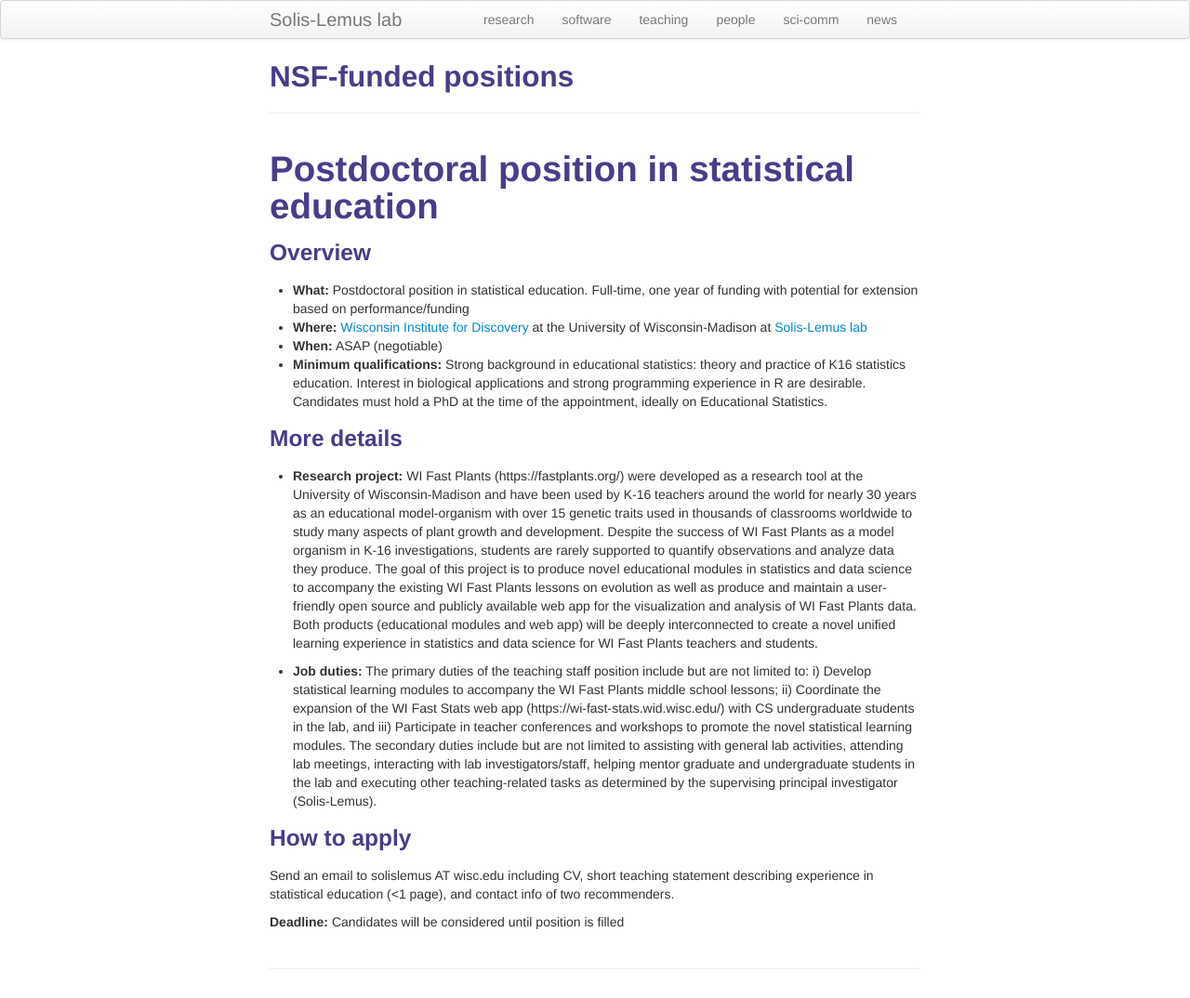
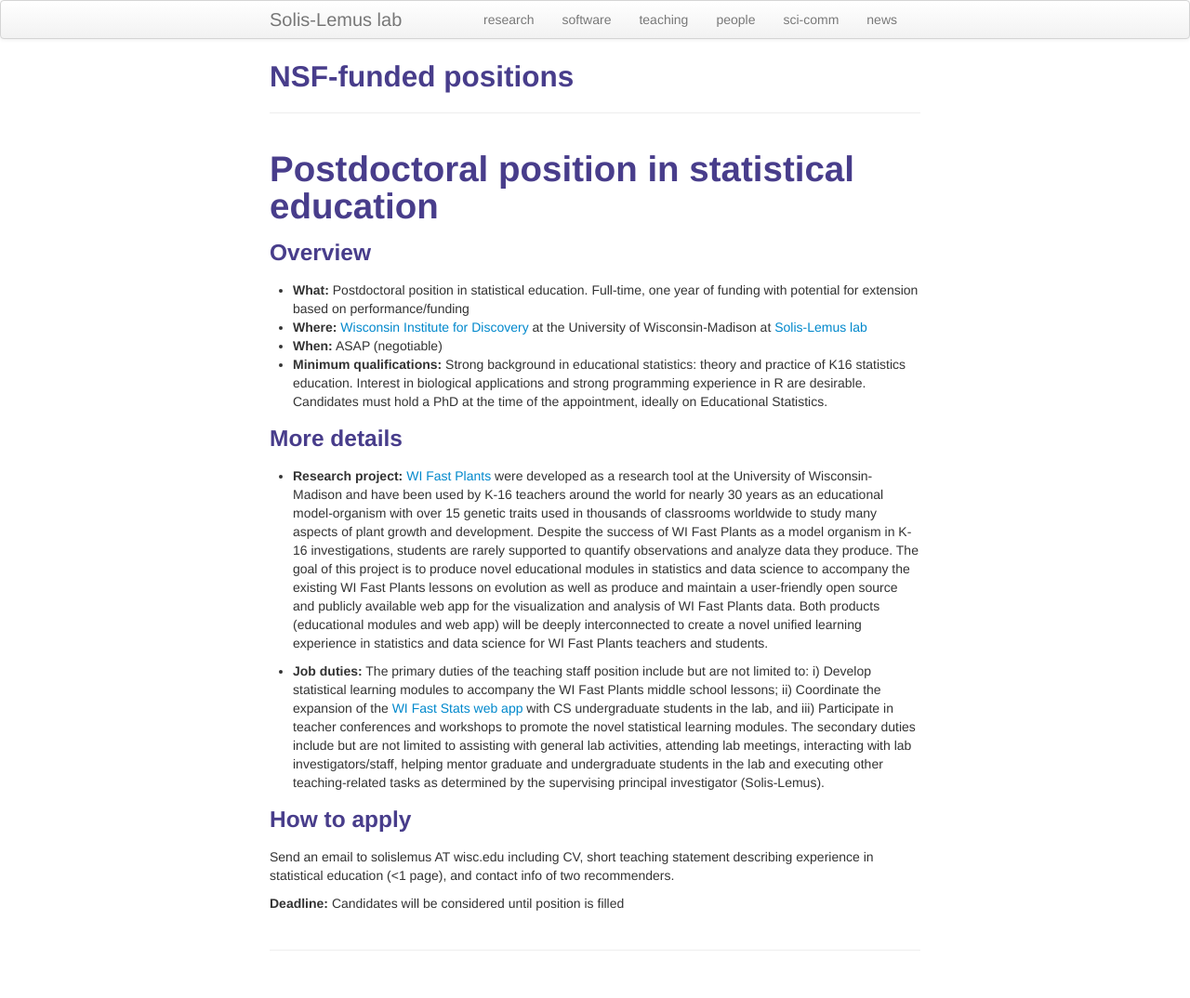
Before and after one commit to solislemuslab/solislemuslab.github.io, a Jekyll site: the page built from pages/positions-career2.md, in a window 1280 px wide. Shown: the whole page at 93% size. Built offline with Jekyll 4.4.1, drawn with Linux system fonts in a browser that asks for light colours.

Commit message:
updated nsf positions ads

```diff
--- a/pages/positions-career2.md
+++ b/pages/positions-career2.md
@@ -15,9 +15,9 @@ description: Sol&iacute;s-Lemus lab
 
 ### More details
 
-- **Research project:** WI Fast Plants (https://fastplants.org/) were developed as a research tool at the University of Wisconsin-Madison and have been used by K-16 teachers around the world for nearly 30 years as an educational model-organism with over 15 genetic traits used in thousands of classrooms worldwide to study many aspects of plant growth and development. Despite the success of WI Fast Plants as a model organism in K-16 investigations, students are rarely supported to quantify observations and analyze data they produce. The goal of this project is to produce novel educational modules in statistics and data science to accompany the existing WI Fast Plants lessons on evolution as well as produce and maintain a user-friendly open source and publicly available web app for the visualization and analysis of WI Fast Plants data. Both products (educational modules and web app) will be deeply interconnected to create a novel unified learning experience in statistics and data science for WI Fast Plants teachers and students.
+- **Research project:** [WI Fast Plants](https://fastplants.org/) were developed as a research tool at the University of Wisconsin-Madison and have been used by K-16 teachers around the world for nearly 30 years as an educational model-organism with over 15 genetic traits used in thousands of classrooms worldwide to study many aspects of plant growth and development. Despite the success of WI Fast Plants as a model organism in K-16 investigations, students are rarely supported to quantify observations and analyze data they produce. The goal of this project is to produce novel educational modules in statistics and data science to accompany the existing WI Fast Plants lessons on evolution as well as produce and maintain a user-friendly open source and publicly available web app for the visualization and analysis of WI Fast Plants data. Both products (educational modules and web app) will be deeply interconnected to create a novel unified learning experience in statistics and data science for WI Fast Plants teachers and students.
 
-- **Job duties:** The primary duties of the teaching staff position include but are not limited to: i) Develop statistical learning modules to accompany the WI Fast Plants middle school lessons; ii) Coordinate the expansion of the WI Fast Stats web app (https://wi-fast-stats.wid.wisc.edu/) with CS undergraduate students in the lab, and iii) Participate in teacher conferences and workshops to promote the novel statistical learning modules. The secondary duties include but are not limited to assisting with general lab activities, attending lab meetings, interacting with lab investigators/staff, helping mentor graduate and undergraduate students in the lab and executing other teaching-related tasks as determined by the supervising principal investigator (Solis-Lemus).
+- **Job duties:** The primary duties of the teaching staff position include but are not limited to: i) Develop statistical learning modules to accompany the WI Fast Plants middle school lessons; ii) Coordinate the expansion of the [WI Fast Stats web app](https://wi-fast-stats.wid.wisc.edu/) with CS undergraduate students in the lab, and iii) Participate in teacher conferences and workshops to promote the novel statistical learning modules. The secondary duties include but are not limited to assisting with general lab activities, attending lab meetings, interacting with lab investigators/staff, helping mentor graduate and undergraduate students in the lab and executing other teaching-related tasks as determined by the supervising principal investigator (Solis-Lemus).
 
 ### How to apply
 Send an email to solislemus AT wisc.edu including CV, short teaching statement describing experience in statistical education (<1 page), and contact info of two recommenders.
```
Also changed, not shown: pages/people.md (+1 -1 lines), pages/positions-career1.md (+1 -1 lines), pages/positions-career3.md (+1 -1 lines), pages/research.md (+1 -1 lines).
